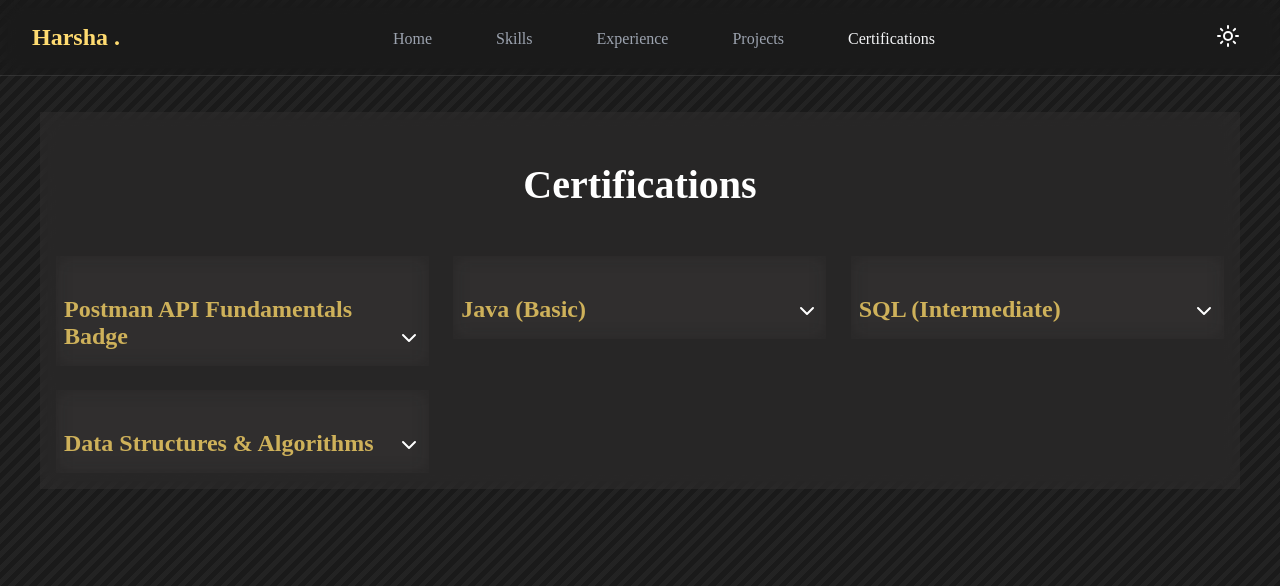
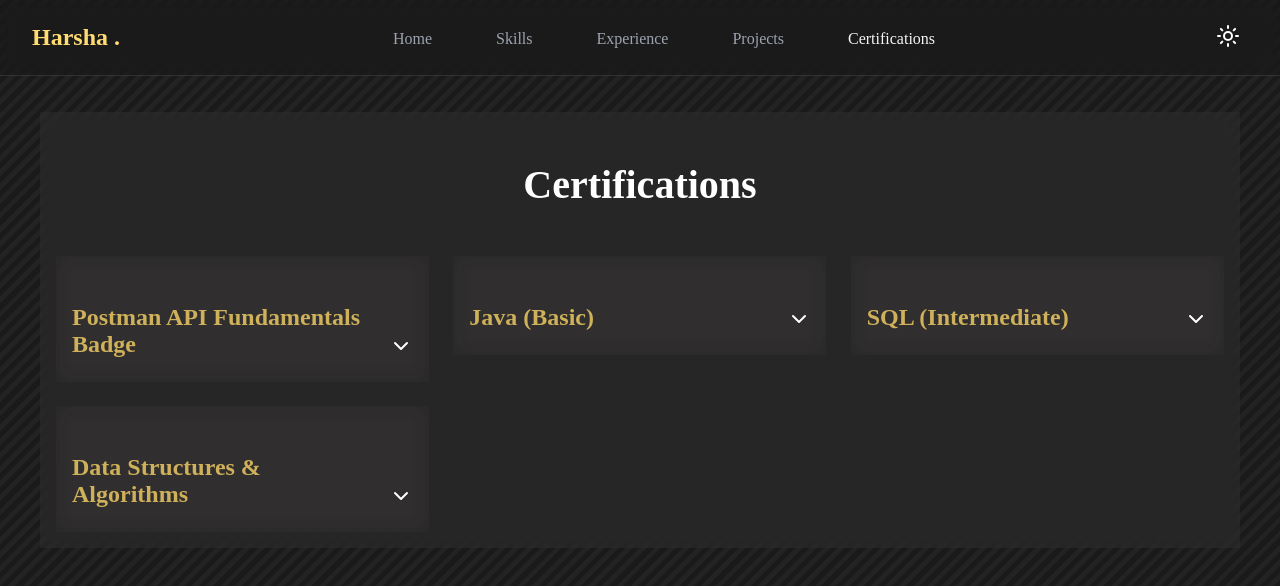
Before and after one commit to HarshaVelpumadugu/Portfolio, a React (Vite) app in the folder frontend/: page /certifications in a window 1280 px wide. Shown: the top 586 px of the page. Built offline with nearby package versions, Linux system fonts and the light colour scheme; a web font is replaced by a local one.

Commit message:
Update Certifications.css

```diff
--- a/frontend/src/components/Certifications/Certifications.css
+++ b/frontend/src/components/Certifications/Certifications.css
@@ -22,7 +22,7 @@
 .portfolio.light .certificate-card {
   background: rgba(255, 255, 255, 1);
   backdrop-filter: blur(10px);
-  padding: 0.5rem;
+  padding: 1rem;
   transition: transform 0.3s ease, box-shadow 0.3s ease;
   position: relative;
   overflow: hidden;
@@ -31,7 +31,7 @@
 
 .portfolio.dark .certificate-card {
   backdrop-filter: blur(10px);
-  padding: 0.5rem;
+  padding: 1rem;
   transition: transform 0.3s ease, box-shadow 0.3s ease;
   position: relative;
   overflow: hidden;
```
